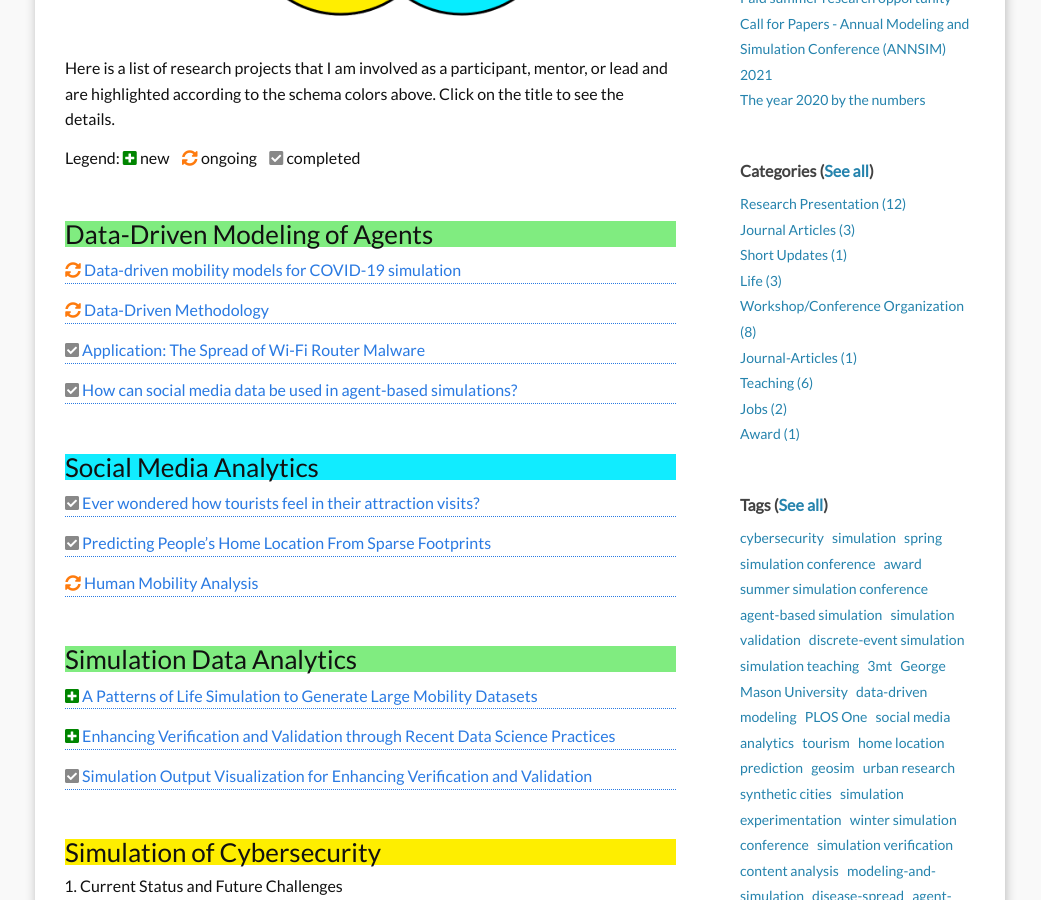
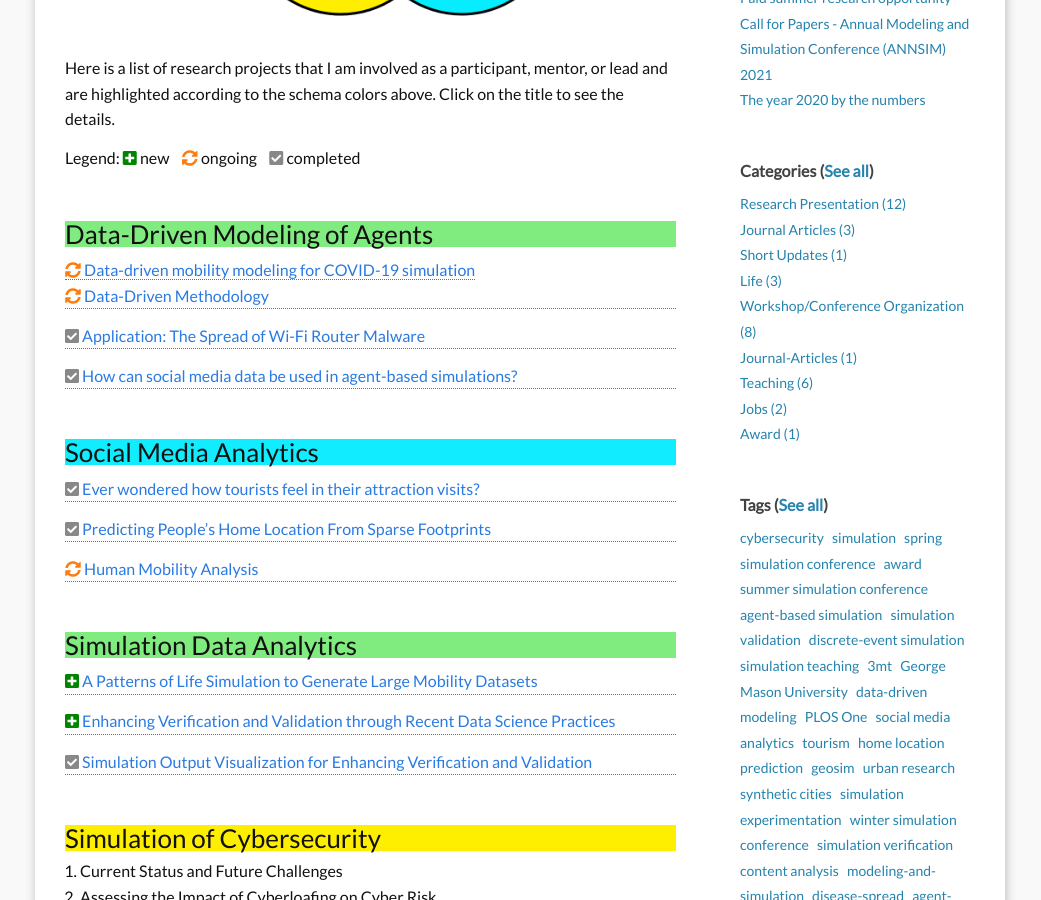
Before and after one commit to hamdikavak/hamdikavak.github.io, a Jekyll site: the page built from c0_research.md, in a window 1280 px wide and 900 px high, scrolled down 756 px. Shown: the whole window, without its empty margins (120-1161 px from the left). Built offline with Jekyll 4.4.1, drawn with Linux system fonts in a browser that asks for light colours; nearby versions of some CDN libraries.

Commit message:
Research page link

```diff
--- a/c0_research.md
+++ b/c0_research.md
@@ -33,7 +33,7 @@ Legend: <i style="color:#008500" class="fas fa-plus-square"></i> new &nbsp;&nbsp
 <br/>
 <h3 class="hl_DSForMS">Data-Driven Modeling of Agents</h3>
 
-{% include_relative rsc/summary/dd/covid.html %}
+[<i style="color:#FE7B0E" class="fas fa-sync-alt"></i> Data-driven mobility modeling for COVID-19 simulation]({{ site.baseurl }}/research/data-driven-mobility-covid-19/)
 {% include_relative rsc/summary/dd/method.html %}
 {% include_relative rsc/summary/dd/wifi.html %}
 {% include_relative rsc/summary/dd/sm.html %}
```
